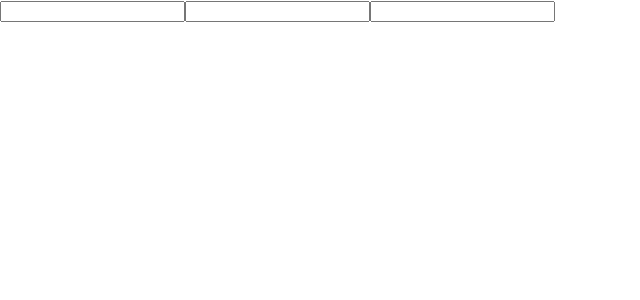
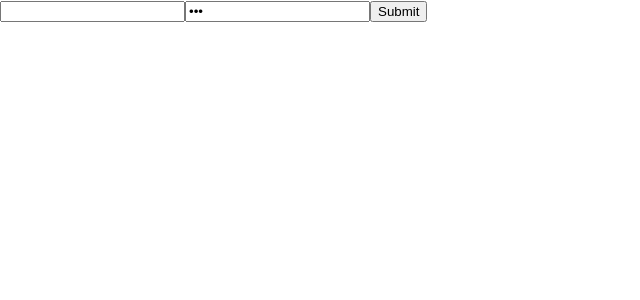
Before and after one commit to satansdeer/loftschool-react, a React (Create React App) app: page / in a window 1280 px wide. Shown: the top 300 px of the page, without its empty margins (0-640 px from the left). Built offline with nearby package versions, Linux system fonts and the light colour scheme.

Commit message:
Formik forms

```diff
--- a/package.json
+++ b/package.json
@@ -3,6 +3,7 @@
   "version": "0.1.0",
   "private": true,
   "dependencies": {
+    "formik": "^1.4.2",
     "react": "^16.7.0",
     "react-dom": "^16.7.0",
     "react-scripts": "2.1.3"
--- a/src/App.js
+++ b/src/App.js
@@ -1,13 +1,10 @@
 import React, { Component } from "react";
 import "./App.css";
+import { Formik, Field } from "formik";
 
-const validate = (name, value) => {
-  switch (name) {
-    case "firstName":
-      return "ERROR";
-    default:
-      return null;
-  }
+const Input = props => {
+  console.log(props);
+  return <input {...props} />;
 };
 
 class App extends Component {
@@ -24,40 +21,37 @@ class App extends Component {
     }
   };
 
-  handleChangeInput = event => {
-    const { name, value } = event.target;
-    const error = validate(name, value);
-    this.setState({
-      errors: { ...this.state.errors, [name]: error }
-    });
-    this.setState({
-      values: { ...this.state.values, [name]: value }
-    });
-  };
+  render() {
+    return (
+      <Formik
+        onSubmit={(a, b) => console.log(a, b)}
+        initialValues={{ email: "123", password: "123" }}
+        validate={values => {
+          const errors = {
+            email: "",
+            password: ""
+          };
 
-  render() {
-    const { values, errors } = this.state;
-    return (
-      <div>
-        <input
-          name="firstName"
-          value={values.firstName}
-          onChange={this.handleChangeInput}
-        />
-        {errors.firstName !== "" && <p>{errors.firstName}</p>}
-        <input
-          name="lastName"
-          value={values.lastName}
-          onChange={this.handleChangeInput}
-        />
-        {errors.lastName !== "" && <p>{errors.lastName}</p>}
-        <input
-          name="email"
-          value={values.email}
-          onChange={this.handleChangeInput}
-        />
-        {errors.email !== "" && <p>{errors.email}</p>}
-      </div>
+          if (!values.email.includes("@")) {
+            errors.email = "Invalid";
+          }
+
+          return errors;
+        }}
+        render={({ handleSubmit, touched, errors }) => {
+          return (
+            <form onSubmit={handleSubmit}>
+              <Field type="email" name="email" component={Input} />
+              {touched.email && errors.email && <div>{errors.email}</div>}
+              <Field type="password" name="password" />
+              {touched.password && errors.password && (
+                <div>{errors.password}</div>
+              )}
+              <button type="submit">Submit</button>
+            </form>
+          );
+        }}
+      />
     );
   }
 }
```
Also changed, not shown: 1 other file (tests, documents, lock files or other folders).
